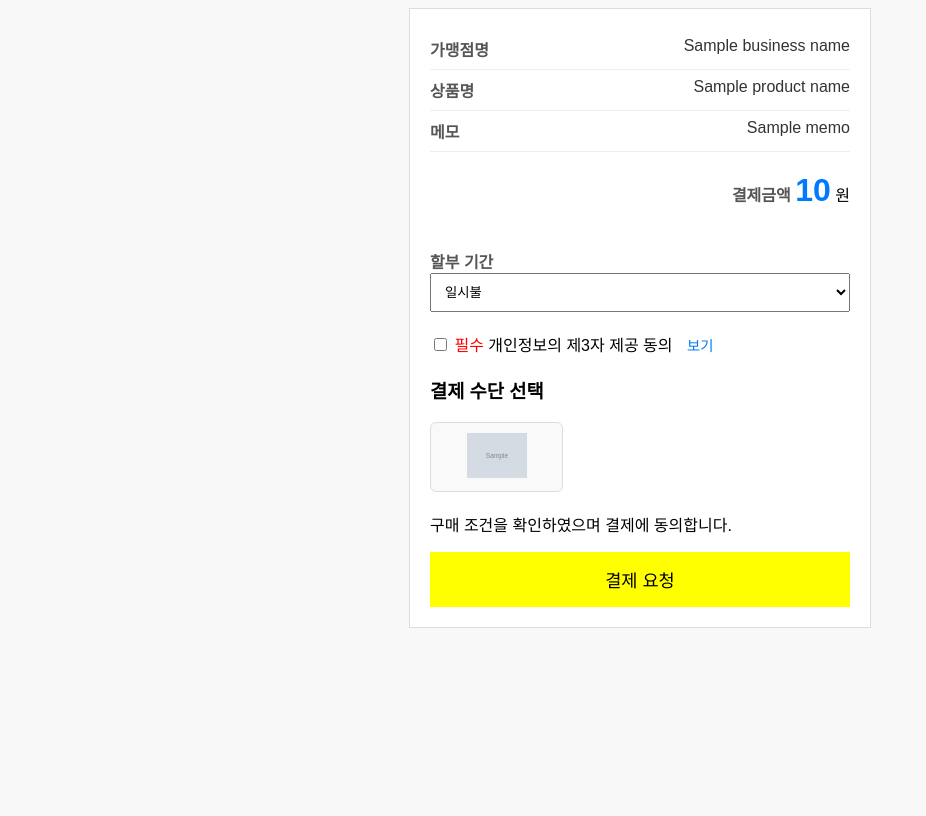
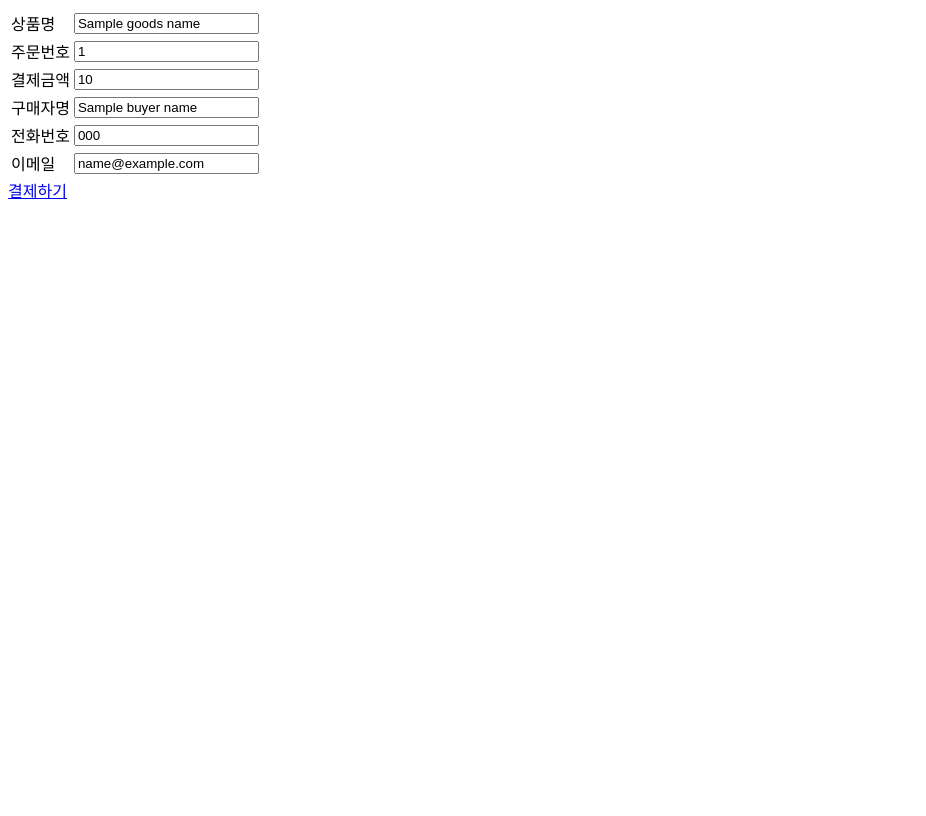
Before and after one commit to DkryuProject/fastapi-practice, a Python web app: template app/templates/payment_request.html in a window 1280 px wide. Shown: the whole page, without its empty margins (0-926 px from the left). After the commit the page ends 199 px from the top, so only its background shows below. Run offline with Jinja, Linux system fonts and the light colour scheme; the template is opened without the code that fills it: most values are stand-ins (such as "Sample title", 1, 10 or a date in 2020); grey boxes marked "Sample" are stand-in pictures.

Commit message:
링크 결제 수정

```diff
--- a/app/domains/payment/schemas/__init__.py
+++ b/app/domains/payment/schemas/__init__.py
@@ -19,6 +19,7 @@ from .cash_receipt_schemas import (
 )
 from .payment_link_schemas import (
     LinkPaymentCreateRequest,
+    LinkPaymentCancelRequest,
     LinkPaymentResult
 )
 from .payment_sms_schemas import (
--- a/app/templates/payment_request.html
+++ b/app/templates/payment_request.html
@@ -2,244 +2,101 @@
 <html lang="ko">
 <head>
     <meta charset="UTF-8">
+    <title>결제 요청</title>
     <meta name="viewport" content="width=device-width, initial-scale=1.0">
-    <title>결제 요청</title>
+    <script src="https://ajax.aspnetcdn.com/ajax/jQuery/jquery-3.3.1.min.js"></script>
 
     <style>
-        body {
-            font-family: sans-serif;
-            background-color: #f8f8f8;
-            display: flex;
-            justify-content: center;
-            align-items: flex-start;
-            min-height: 100vh;
+        #mask {
+            position: absolute;
+            background-color: #000;
+            display: none;
+            width: 100%;
+            height: 100%;
+            z-index: 9000;
         }
-
-        .container {
-            background-color: #fff;
-            border: 1px solid #ddd;
-            padding: 20px;
+        .window {
+            display: none;
+            position: fixed;
             width: 100%;
-            max-width: 420px;
-        }
-
-        .info .row {
-            display: flex;
-            justify-content: space-between;
-            padding: 8px 0;
-            border-bottom: 1px solid #eee;
-        }
-
-        .label {
-            font-weight: bold;
-            color: #555;
-        }
-
-        .value {
-            color: #333;
-        }
-
-        .amount {
-            text-align: right;
-            padding: 20px 0;
-        }
-
-        .amount .value {
-            font-size: 2em;
-            font-weight: bold;
-            color: #007bff;
-        }
-
-        .installment-section,
-        .agreement-section,
-        .payment-methods,
-        .confirmation {
-            margin-top: 20px;
-        }
-
-        select {
-            width: 100%;
-            padding: 10px;
-        }
-
-        .cards {
-            display: grid;
-            grid-template-columns: repeat(3, 1fr);
-            gap: 10px;
-        }
-
-        .card {
-            border: 1px solid #ddd;
-            padding: 10px;
-            border-radius: 6px;
-            cursor: pointer;
-            background: #f9f9f9;
-        }
-
-        .card.is-active {
-            border: 2px solid red;
-        }
-
-        .pay-button {
-            width: 100%;
-            padding: 15px;
-            background-color: yellow;
-            border: none;
-            font-size: 1.1em;
-            cursor: pointer;
-        }
-
-        .img-size {
-            max-width: 60px;
-            max-height: 60px;
-        }
-
-        .required {
-            color: red;
-        }
-
-        .view-details {
-            margin-left: 10px;
-            color: #007bff;
-            cursor: pointer;
-            font-size: 0.9em;
+            height: 100%;
+            z-index: 10000;
         }
     </style>
 </head>
 
 <body>
-<div class="container">
+<script>
+    var url = "https://pgapi.korpay.com";
 
-    <!-- 가맹점 / 상품 정보 -->
-    <section class="info">
-        <div class="row">
-            <span class="label">가맹점명</span>
-            <span class="value">{{ business_name }}</span>
-        </div>
-        <div class="row">
-            <span class="label">상품명</span>
-            <span class="value">{{ product_name }}</span>
-        </div>
+    $(function () {
+        $("#payBtn").click(function () {
+            if ($("input[name=id]").val() === "") {
+                alert("결제 방법을 선택하세요.");
+                return;
+            }
 
-        {% if memo %}
-        <div class="row">
-            <span class="label">메모</span>
-            <span class="value">{{ memo }}</span>
-        </div>
-        {% endif %}
-    </section>
-
-    <!-- 결제 금액 -->
-    <section class="amount">
-        <span class="label">결제금액</span>
-        <span class="value">{{ "{:,}".format(purchase_price) }}</span>
-        <span>원</span>
-    </section>
-
-    <!-- 할부 -->
-    <div class="installment-section">
-        <label class="label">할부 기간</label>
-        <select id="installment">
-            <option value="00">일시불</option>
-            <option value="03">3개월</option>
-            <option value="06">6개월</option>
-            <option value="12">12개월</option>
-        </select>
-    </div>
-
-    <!-- 약관 -->
-    <div class="agreement-section">
-        <input type="checkbox" id="agreement">
-        <label>
-            <span class="required">필수</span> 개인정보의 제3자 제공 동의
-        </label>
-        <span class="view-details" onclick="toggleSection('infoSection')">보기</span>
-    </div>
-
-    <div id="infoSection" style="display:none; font-size: 0.9em; margin-top: 10px;">
-        <p>
-            제공자: 카드사 / 제공받는자: 한국정보통신㈜<br>
-            이용 목적: 결제대행 및 고객상담<br>
-            보유기간: 결제일로부터 3개월
-        </p>
-    </div>
-
-    <!-- 카드 선택 -->
-    <section class="payment-methods">
-        <h3>결제 수단 선택</h3>
-        <div class="cards">
-            {% for card in card_codes %}
-            {% if card.img %}
-            <button
-                    type="button"
-                    class="card"
-                    onclick="setPayCardCode('{{ card.card_code }}', this)">
-                <img class="img-size" src="/static/{{ card.img }}">
-            </button>
-            {% endif %}
-            {% endfor %}
-        </div>
-    </section>
-
-    <!-- 결제 버튼 -->
-    <section class="confirmation">
-        <p>구매 조건을 확인하였으며 결제에 동의합니다.</p>
-        <button class="pay-button">결제 요청</button>
-    </section>
-
-</div>
-
-<script>
-    let card_code = null;
-
-    const token = "{{ token }}";
-    const shopTransactionId = "{{ shop_transaction_id }}";
-    const amount = {{ purchase_price }};
-
-    document.querySelector('.pay-button').addEventListener('click', async () => {
-        if (!card_code) {
-            alert('결제 수단을 선택해주세요.');
-            return;
-        }
-
-        if (!document.getElementById('agreement').checked) {
-            alert('약관에 동의해주세요.');
-            return;
-        }
-
-        const data = {
-            product_name: "{{ product_name }}",
-            amount: amount,
-            card_code: card_code,
-            installment: document.getElementById('installment').value,
-            shop_transaction_id: shopTransactionId
-        };
-
-        const res = await fetch("http://localhost:8080/api/v1/link/request/${token}", {
-            method: "POST",
-            headers: {
-                "Content-Type": "application/json"
-            },
-            body: JSON.stringify(data)
+            $("#mask").fadeIn(0).fadeTo("slow", 0.6);
+            document.payInit.action = url + "/payInit_hash.korpay";
+            document.payInit.submit();
+            $(".window").show();
         });
 
-        const result = await res.json();
-
-        if (result.redirectUrl) {
-            window.open(result.redirectUrl, "_blank");
-        }
+        window.addEventListener("message", returnData, false);
     });
 
-    function toggleSection(id) {
-        const el = document.getElementById(id);
-        el.style.display = el.style.display === "none" ? "block" : "none";
-    }
-
-    function setPayCardCode(code, el) {
-        card_code = code;
-        document.querySelectorAll('.card').forEach(c => c.classList.remove('is-active'));
-        el.classList.add('is-active');
+    function returnData(e) {
+        if (e.data !== "") {
+            const div = document.createElement("div");
+            div.innerHTML = e.data;
+            document.body.appendChild(div);
+            document.transRslt.submit();
+        }
+        $("#mask, .window").hide();
+        $("#pay_frame").attr("src", "");
     }
 </script>
+
+<form name="payInit" method="post" target="pay_frame">
+    <input type="hidden" name="ediDate" value="{{ edi_date }}">
+    <input type="hidden" name="hashStr" value="{{ hash_string }}">
+    <input type="hidden" name="id" value="{{ merchant_id }}">
+    <input type="hidden" name="payMethod" value="card">
+    <input type="hidden" name="returnUrl" value="{{ return_url }}">
+
+    <table>
+        <tr>
+            <td>상품명</td>
+            <td><input type="text" name="goodsName" value="{{ goods_name }}"></td>
+        </tr>
+        <tr>
+            <td>주문번호</td>
+            <td><input type="text" name="orderNo" value="{{ moid }}"></td>
+        </tr>
+        <tr>
+            <td>결제금액</td>
+            <td><input type="text" name="amt" value="{{ price }}"></td>
+        </tr>
+        <tr>
+            <td>구매자명</td>
+            <td><input type="text" name="buyerName" value="{{ buyer_name }}"></td>
+        </tr>
+        <tr>
+            <td>전화번호</td>
+            <td><input type="text" name="buyerTel" value="{{ buyer_tel }}"></td>
+        </tr>
+        <tr>
+            <td>이메일</td>
+            <td><input type="text" name="buyerEmail" value="{{ buyer_email }}"></td>
+        </tr>
+    </table>
+</form>
+
+<a href="#" id="payBtn">결제하기</a>
+
+<div id="mask"></div>
+<div class="window">
+    <iframe name="pay_frame" style="width:100%; height:100%" frameborder="0"></iframe>
+</div>
 </body>
 </html>
```
Also changed, not shown: app/domains/payment/crud.py (+28 -18 lines), app/domains/payment/interfaces/link_provider.py (+8 -122 lines), app/domains/payment/models.py (+4 -4 lines), app/domains/payment/routers/link_payment_router.py (+24 -32 lines), app/domains/payment/schemas/payment_link_schemas.py (+3 -4 lines), app/domains/payment/services/link_payment_service.py (+17 -55 lines), app/domains/payment/services/payment_service.py (+22 -4 lines), app/domains/view/router.py (+51 -2 lines).
